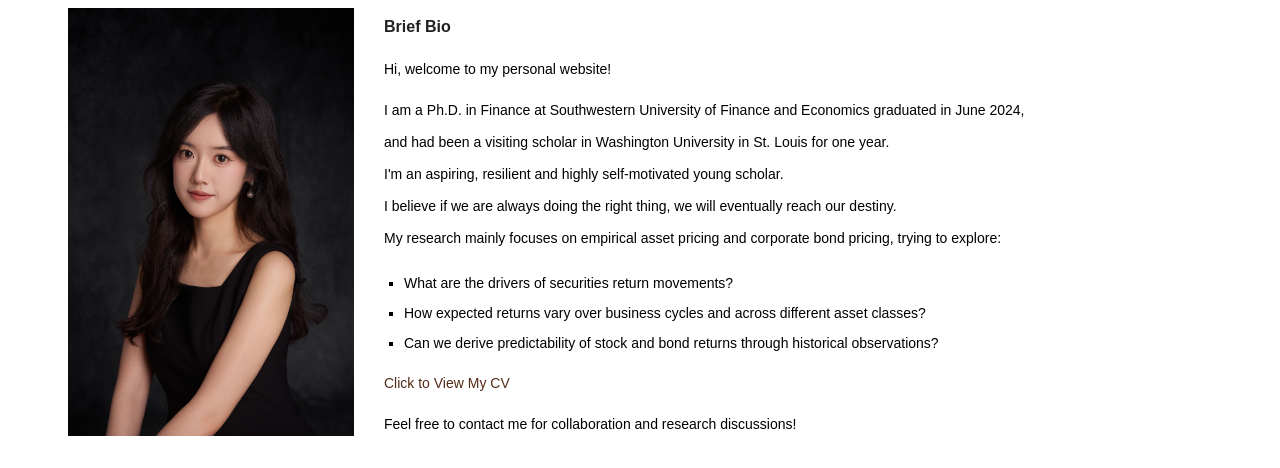
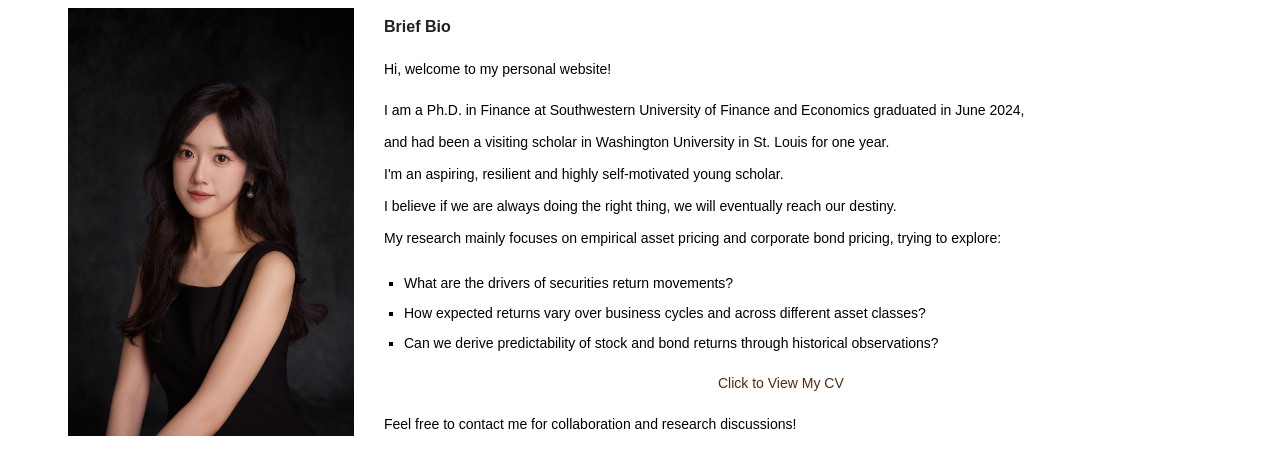
Before and after one commit to sxzheng77/sxzheng77.github.io, a plain HTML site: page index.html in a window 1280 px wide. Shown: the part 332-800 px from the top of the page. Drawn offline with Linux system fonts and the light colour scheme.

Commit message:
update website

```diff
--- a/assets/css/styles.css
+++ b/assets/css/styles.css
@@ -292,3 +292,7 @@ body {
     text-decoration: none;
 
 }
+
+.click-cv {
+    text-align: center;
+}
--- a/index.html
+++ b/index.html
@@ -124,7 +124,7 @@
 
                             </ul>
 
-                            <div class="intro-line"><a href="/CV_ShuxinZHENG.pdf">Click to View My CV</a></div>
+                            <div class="intro-line click-cv"><a href="/CV_ShuxinZHENG.pdf">Click to View My CV</a></div>
                             <div class="intro-line">Feel free to contact me for collaboration and research discussions!</div>
                         </div>
                         <div class="self-education-content">
```
